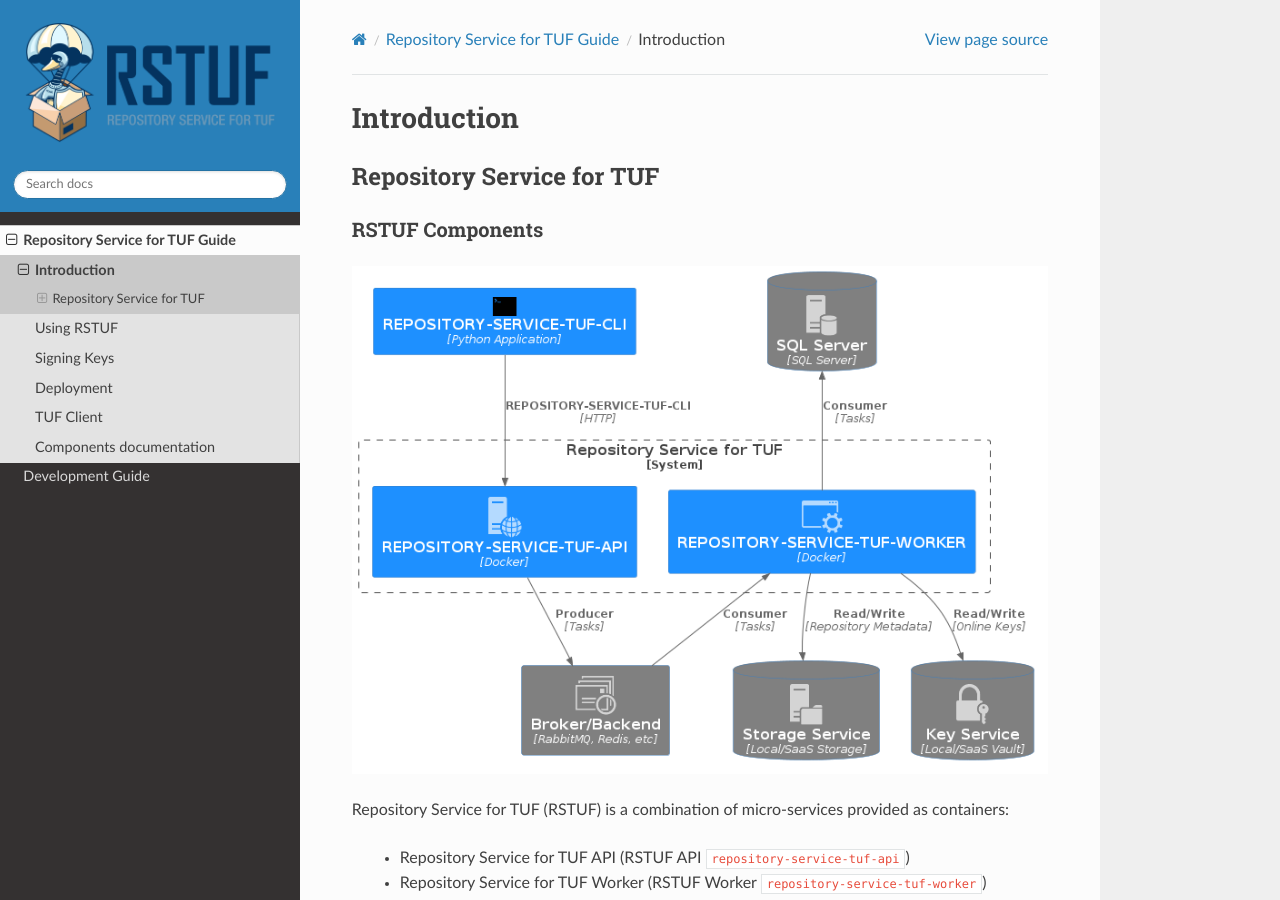
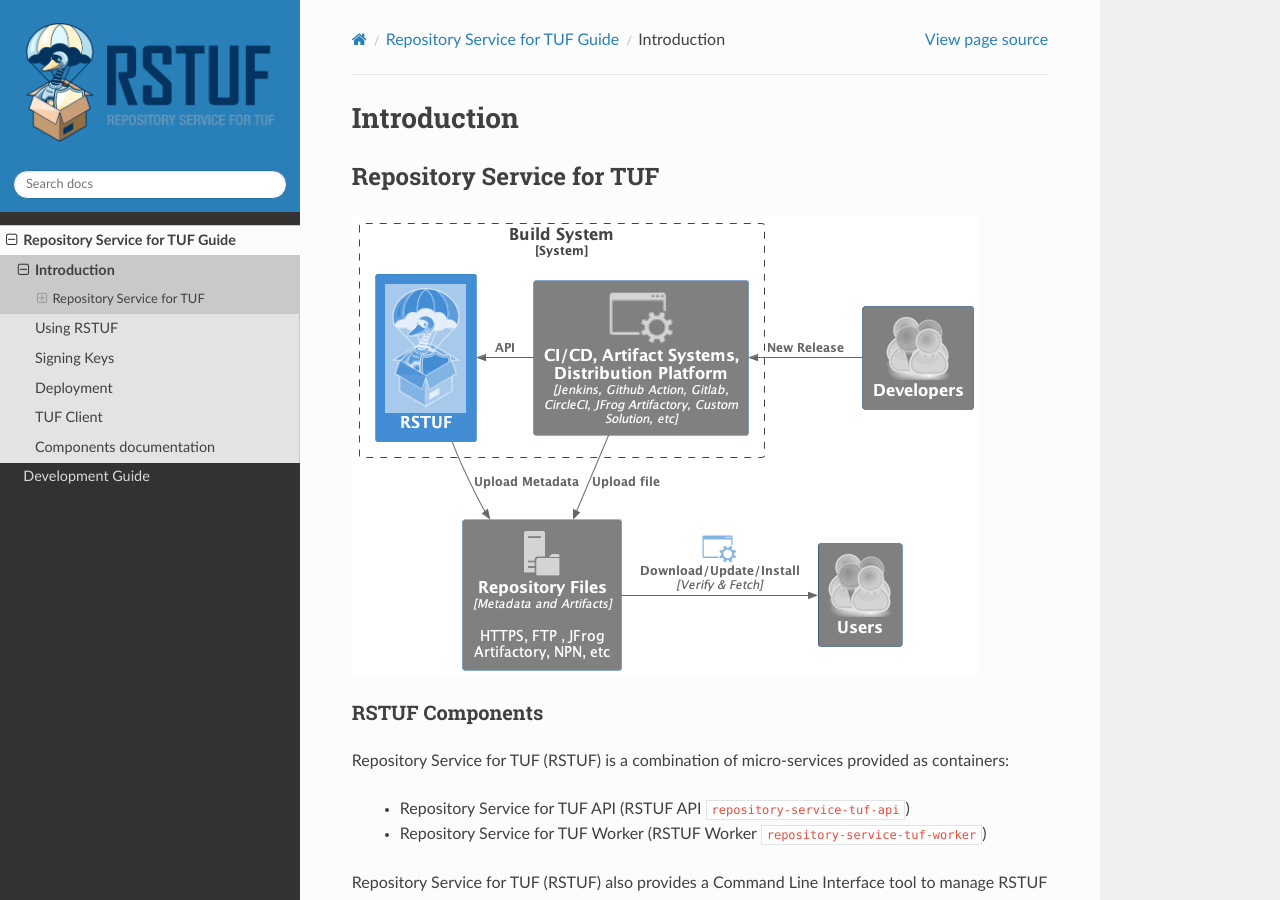
Before and after one commit to repository-service-tuf/repository-service-tuf, a Sphinx documentation site: the page built from docs/source/guide/general/introduction.rst, in a window 1280 px wide and 900 px high. Built offline with Sphinx 7.4.7 and the Read the Docs theme 2.0.0, drawn with Linux system fonts in a browser that asks for light colours.

Commit message:
Simplify Introduction RSTUF diagram
- This simplifies the view of the RSTUF for the new user in the guide
- Add the new default image to the plantuml icon

Signed-off-by: Kairo de Araujo <kdearaujo@vmware.com>

```diff
--- a/docs/source/guide/general/introduction.rst
+++ b/docs/source/guide/general/introduction.rst
@@ -5,10 +5,10 @@ Introduction
 Repository Service for TUF
 ##########################
 
+.. image:: /_static/1_1_rstuf.png
+
 RSTUF Components
 ================
-
-.. image:: /_static/2_1_rstuf.png
 
 Repository Service for TUF (RSTUF) is a combination of micro-services provided
 as containers:
```
Also changed, not shown: docs/source/_static/1_1_rstuf.png, 2 other files.
